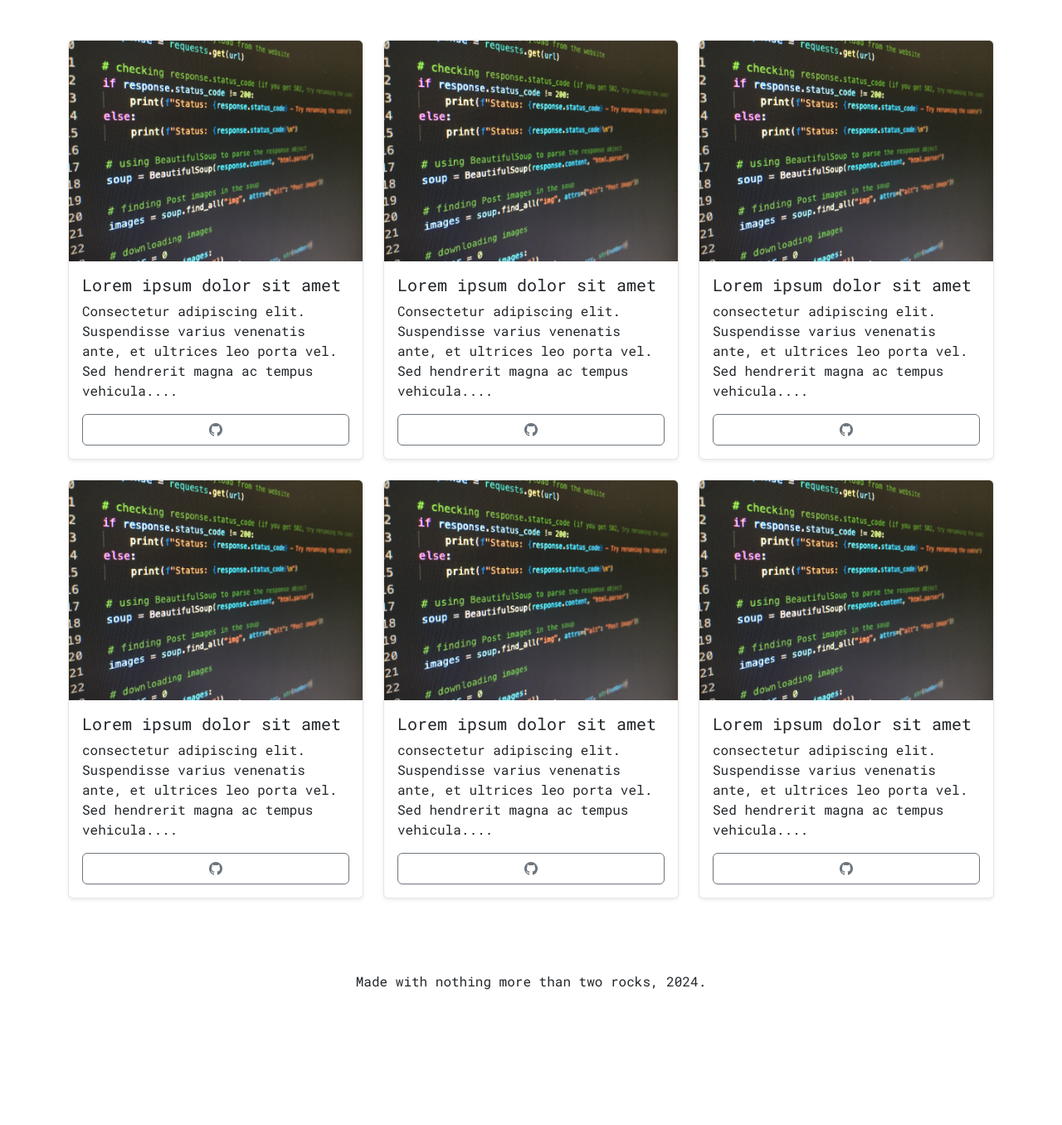
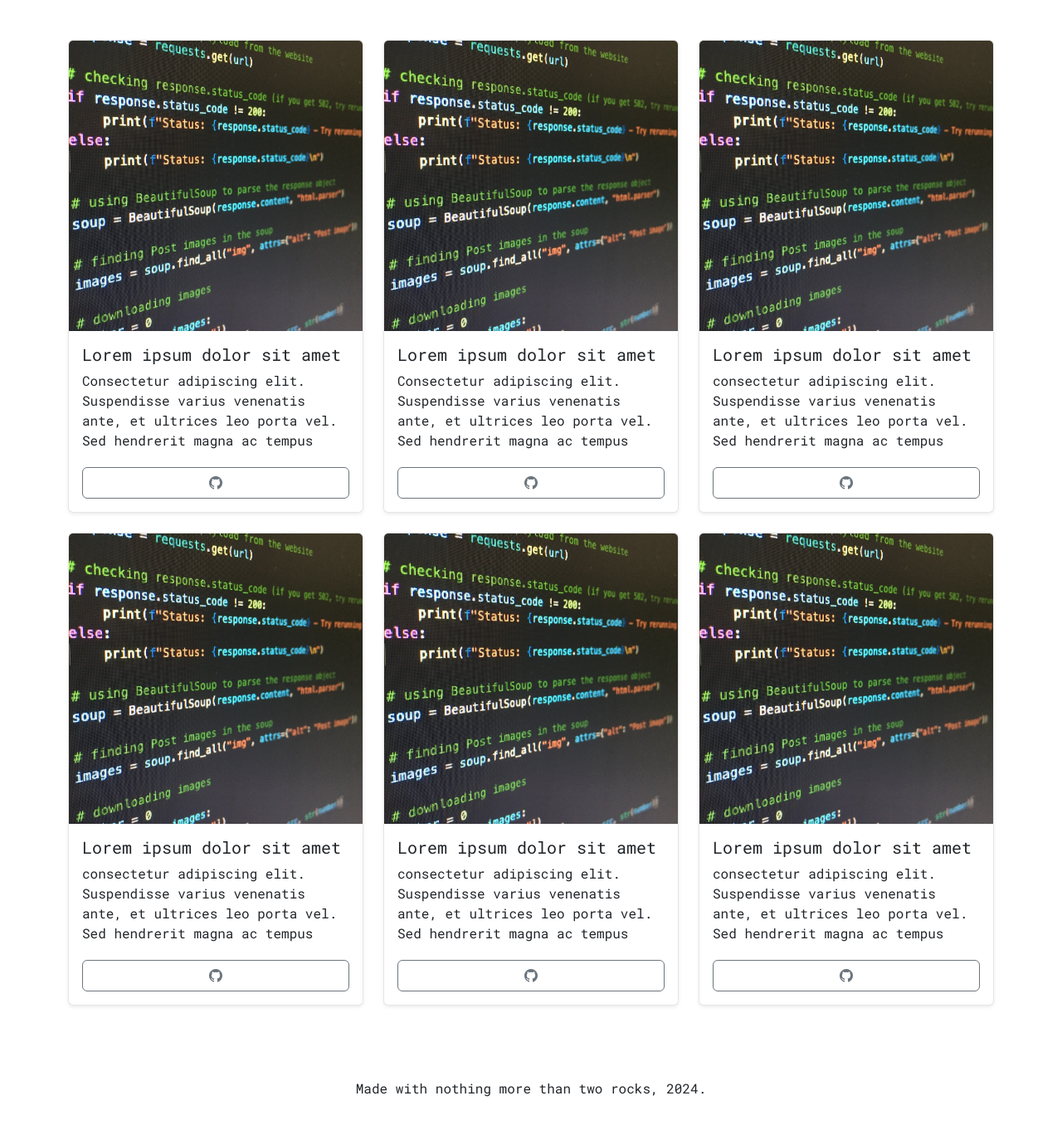
Before and after one commit to BlushedNanis/Showcase-webapp, a Django app: page /projects/ in a window 1280 px wide. Shown: the part 69-1425 px from the top of the page at 83% size. Before the commit the page ends 1262 px from the top, so only its background shows below. Run offline with Django 4.2, Linux system fonts and the light colour scheme; data comes from the database, SQL or seed files in the repository.

Commit message:
Improved project list

```diff
--- a/showcase/templates/projects_list.html
+++ b/showcase/templates/projects_list.html
@@ -7,18 +7,18 @@
         {% with forloop.counter|add:"-1" as index %}
             {% if index|divisibleby:3 %}
                 {% if not forloop.first %}
-                    </div> <!-- Close the previous row only if it's not the first project -->
+                    </div>
                 {% endif %}
-                <div class="row g-4"> <!-- Start a new row with gutter -->
+                <div class="row g-4">
             {% endif %}
             <div class="col-md-4 mb-4">
-                <div class="card h-100 shadow-sm"style="background-color: rgba(255, 255, 255, 0.3); border: 1px solid rgba(0, 0, 0, 0.1);"> <!-- Bootstrap card with shadow and full height -->
+                <div class="card h-100 shadow-sm"style="background-color: rgba(255, 255, 255, 0.3); border: 1px solid rgba(0, 0, 0, 0.1);">
                     <a href="{% url 'project_detail' project.pk %}">
-                        <img src="{% static project.img_static_path %}" class="card-img-top" alt="{{ project.title }}">
+                        <img src="{{ project.image.url }}" class="card-img-top" alt="{{ project.title }}" style="height: 350px; object-fit: cover;">
                     </a>
                     <div class="card-body">
                         <h5 class="card-title">{{ project.title }}</h5>
-                        <p class="card-text">{{ project.short_description }}</p>
+                        <p class="card-text" style="height: 100px; overflow: hidden;">{{ project.short_description }}</p>
                         <a href="{{ project.link }}" class="btn btn-outline-secondary d-block mx-auto">
                             <i class="bi bi-github"></i>
                         </a>
@@ -26,7 +26,7 @@
                 </div>
             </div>
             {% if forloop.last %}
-                </div> <!-- Close the last row -->
+                </div>
             {% endif %}
         {% endwith %}
     {% endfor %}
```
